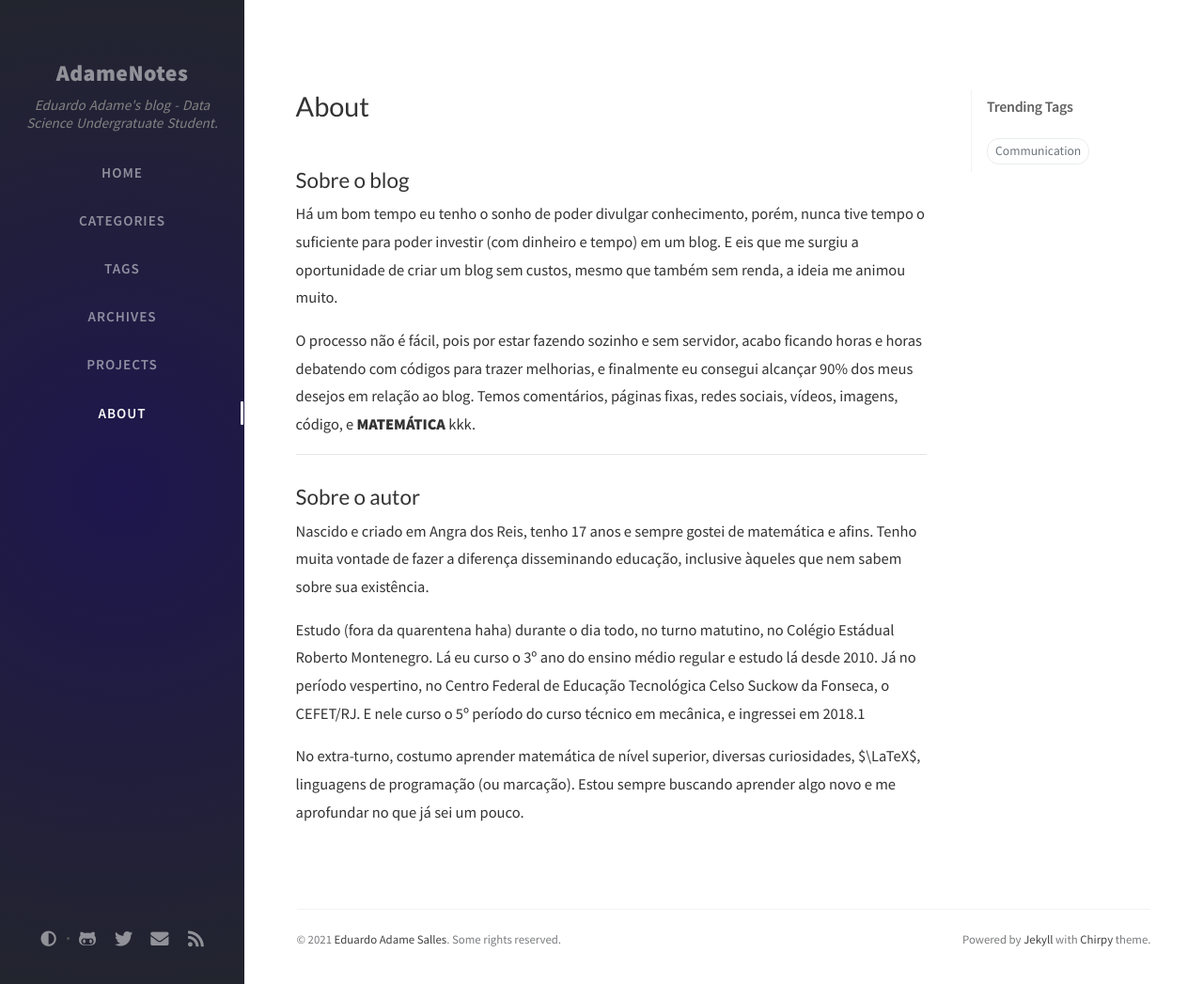
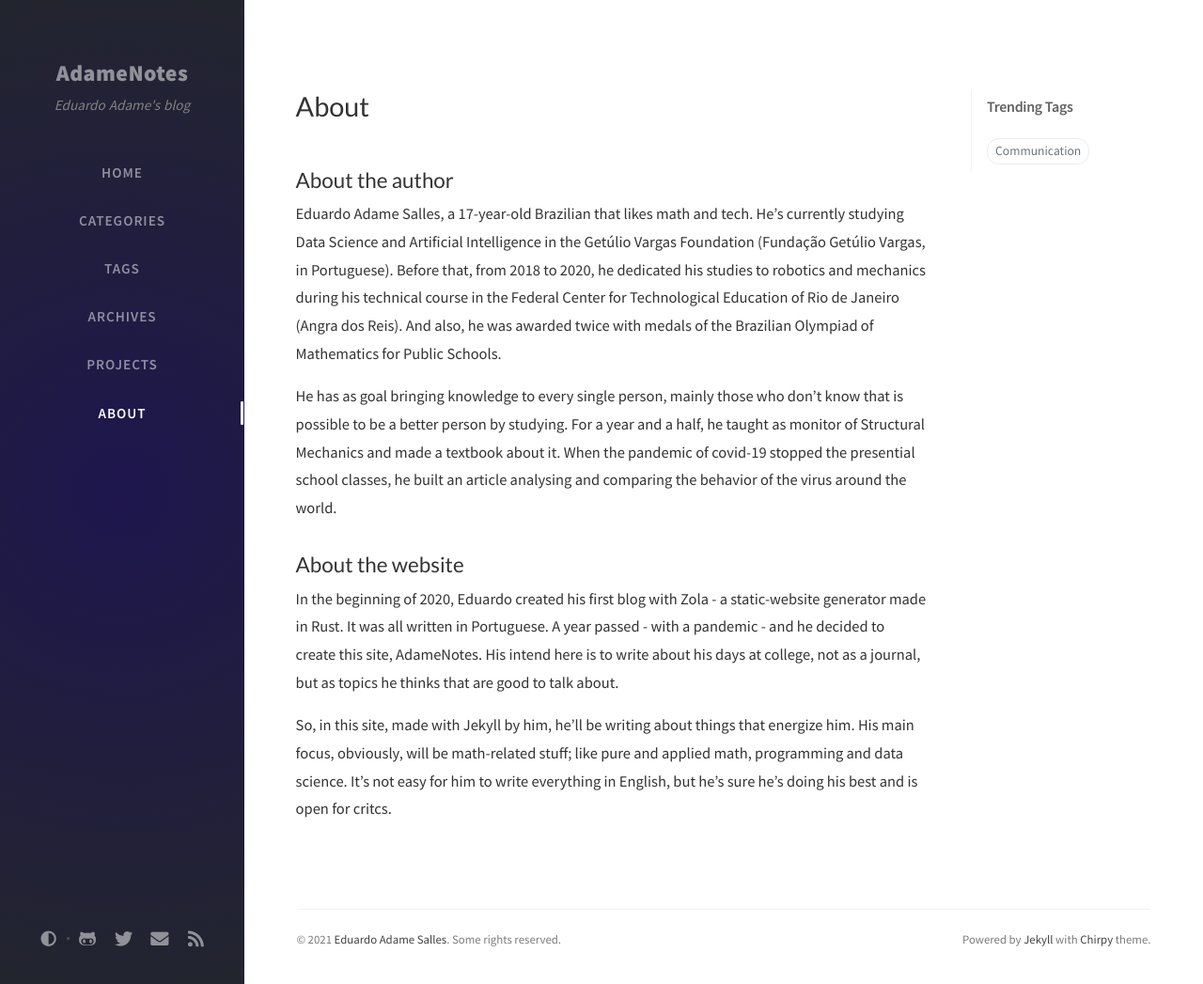
Before and after one commit to adamesalles/adamesalles.github.io, a Jekyll site: the page built from _tabs/about.md, in a window 1280 px wide and 1047 px high. Shown: the whole window at 94% size. Built offline with Jekyll 4.4.1, drawn with Linux system fonts in a browser that asks for light colours; nearby versions of some CDN libraries; comment, search, counter and statistics services are not loaded.

Commit message:
Ending the translation

```diff
--- a/_config.yml
+++ b/_config.yml
@@ -9,14 +9,14 @@
 title: AdameNotes # the main title
 
 tagline:
-  Eduardo Adame's blog - Data Science Undergratuate Student.
+  Eduardo Adame's blog # - Data Science Undergratuate Student.
   # it will display as the sub-title
 
 description: >- # used by seo meta and the atom feed
   AdameNotes - Eduardo Adame's personal blog. Mathmatics and Data Science thoughts of a enthusiastic student.
 
 # fill in the base hostname & protocol for your site, e.g., 'https://username.github.io'
-url: "https://adamesalles.github.io/"
+url: "https://adamesalles.github.io"
 
 author: Eduardo Adame Salles # change to your full name
 
@@ -33,11 +33,11 @@
   email: "eadamesalles@gmail.com" # change to your email address
   links:
     # The first element serves as the copyright owner's link
-    - https://twitter.com/adamesalles # change to your twitter homepage
-    - https://github.com/adamesalles # change to your github homepage
+    # https://twitter.com/adamesalles # change to your twitter homepage
+    # https://github.com/adamesalles # change to your github homepage
     # Uncomment below to add more social links
     #- https://www.facebook.com/username
-    - https://www.linkedin.com/in/adamesalles
+    - https://www.linkedin.com/in/eduardo-adame-salles-7a0620186/
 
 # google_site_verification: google_meta_tag_verification # change to your verification string
 # --------------------------
--- a/_tabs/about.md
+++ b/_tabs/about.md
@@ -9,18 +9,14 @@
 # MIT License
 ---
 
-## Sobre o blog
+## About the author
 
-Há um bom tempo eu tenho o sonho de poder divulgar conhecimento, porém, nunca tive tempo o suficiente para poder investir (com dinheiro e tempo) em um blog. E eis que me surgiu a oportunidade de criar um blog sem custos, mesmo que também sem renda, a ideia me animou muito.
+Eduardo Adame Salles, a 17-year-old Brazilian that likes math and tech. He's currently studying Data Science and Artificial Intelligence in the Getúlio Vargas Foundation (Fundação Getúlio Vargas, in Portuguese). Before that, from 2018 to 2020, he dedicated his studies to robotics and mechanics during his technical course in the Federal Center for Technological Education of Rio de Janeiro (Angra dos Reis). And also, he was awarded twice with medals of the Brazilian Olympiad of Mathematics for Public Schools.
 
-O processo não é fácil, pois por estar fazendo sozinho e sem servidor, acabo ficando horas e horas debatendo com códigos para trazer melhorias, e finalmente eu consegui alcançar 90% dos meus desejos em relação ao blog. Temos comentários, páginas fixas, redes sociais, vídeos, imagens, código, e **MATEMÁTICA** kkk.
+He has as goal bringing knowledge to every single person, mainly those who don't know that is possible to be a better person by studying. For a year and a half, he taught as monitor of Structural Mechanics and made a textbook about it. When the pandemic of covid-19 stopped the presential school classes, he built an article analysing and comparing the behavior of the virus around the world.
 
----
+## About the website
 
-## Sobre o autor
+In the beginning of 2020, Eduardo created his first blog with Zola - a static-website generator made in Rust. It was all written in Portuguese. A year passed - with a pandemic - and he decided to create this site, AdameNotes. His intend here is to write about his days at college, not as a journal, but as topics he thinks that are good to talk about.
 
-Nascido e criado em Angra dos Reis, tenho 17 anos e sempre gostei de matemática e afins. Tenho muita vontade de fazer a diferença disseminando educação, inclusive àqueles que nem sabem sobre sua existência.
-
-Estudo (fora da quarentena haha) durante o dia todo, no turno matutino, no Colégio Estádual Roberto Montenegro. Lá eu curso o 3º ano do ensino médio regular e estudo lá desde 2010. Já no período vespertino, no Centro Federal de Educação Tecnológica Celso Suckow da Fonseca, o CEFET/RJ. E nele curso o 5º período do curso técnico em mecânica, e ingressei em 2018.1
-
-No extra-turno, costumo aprender matemática de nível superior, diversas curiosidades, $\LaTeX$, linguagens de programação (ou marcação). Estou sempre buscando aprender algo novo e me aprofundar no que já sei um pouco.
+So, in this site, made with Jekyll by him, he'll be writing about things that energize him. His main focus, obviously, will be math-related stuff; like pure and applied math, programming and data science. It's not easy for him to write everything in English, but he's sure he's doing his best and is open for critcs.
```
Also changed, not shown: _data/share.yml (+6 -10 lines), _includes/post-sharing.html (+22 -12 lines), _tabs/projects.md (+14 -12 lines), _includes/mode-toggle.html (line endings or trailing spaces).
